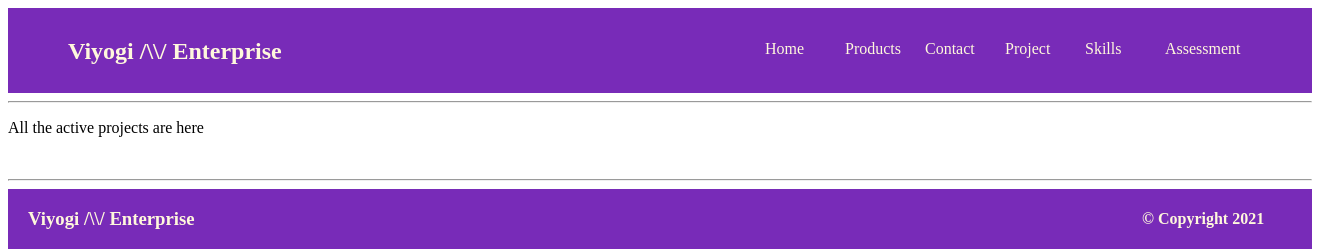
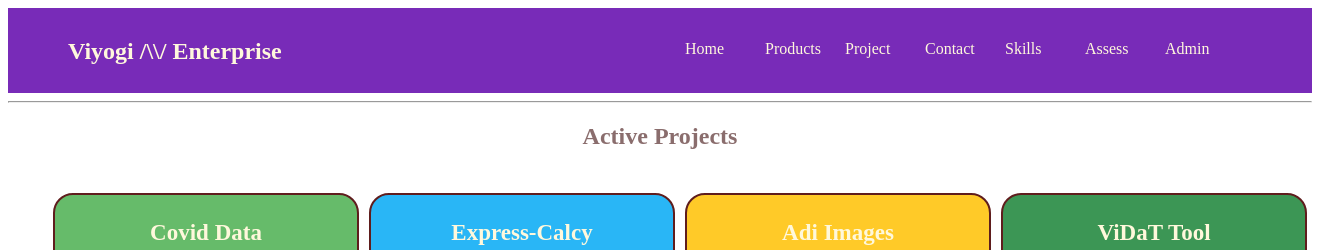
Before and after one commit to LALalitViyogi/Web-Dev-Work, a Flask app: page /project in a window 1320 px wide. Shown: the top 250 px of the page. Run offline with Flask 2, Linux system fonts and the light colour scheme.

Commit message:
active projects page done

```diff
--- a/Viyogi_Enterprise/templates/contact.html
+++ b/Viyogi_Enterprise/templates/contact.html
@@ -9,15 +9,15 @@
   </h2>
   <form action="/signup" method="post" style="margin-left: 100px;">
     <div class="main-form" style="margin-top: 20px; margin-bottom: 20px;">
-      <input type="text" id="name" name="name" required="true" style="height: 25px; width:300px; text-decoration:none; margin-left:20px; margin-right: 20px;" placeholder="Enter Full Name"></input>
-      <input type="email" id="email" name="email" pattern="[a-z0-9._%+-]+@[a-z0-9.-]+\.[a-z]{2,}$" required="true" style="height: 25px; width:300px; text-decoration:none; margin-left:20px; margin-right: 20px;" placeholder="Enter Your Email-Id"></input>
+      <input type="text" id="name" name="name" required="true" maxlength=24  style="height: 25px; width:300px; text-decoration:none; margin-left:20px; margin-right: 20px;" placeholder="Enter Full Name"></input>
+      <input type="email" id="email" name="email" pattern="[a-z0-9._%+-]+@[a-z0-9.-]+\.[a-z]{2,}$" required="true" maxlength=30 style="height: 25px; width:300px; text-decoration:none; margin-left:20px; margin-right: 20px;" placeholder="Enter Your Email-Id"></input>
     </div>
     <div class="main-form"style="margin-top: 20px;margin-bottom: 20px;">
       <input type="number" maxlength=10 id="mobile" name="moblie" required="true" style="height: 25px; width:300px; text-decoration:none; margin-left:20px; margin-right: 20px;" placeholder="Enter Mobile No"></input>
       <input type="text" id="city" name="city" style="height: 25px; width:300px; text-decoration:none; margin-left:20px; margin-right: 20px;" placeholder="Enter City"></input>
     </div>
     <div style="margin-top: 20px;margin-bottom: 20px;">
-      <input type="text" id="comments" name="comments" style="height: 70px; width:650px; text-decoration:none; margin-left:20px; margin-right: 20px;"></input>
+      <input type="text" id="comments" name="comments" style="height: 70px; width:650px; text-decoration:none; vertical-align:top; margin-left:20px; margin-right: 20px;"></input>
     </div>
     <div style="margin-top: 20px;margin-bottom: 20px;">
       <input style="height: 35px;color: cornsilk; background-color: rgb(120, 43, 184); width:660px; text-decoration:none; margin-left:20px; margin-right: 20px;" type="submit" value="Submit"></input>
--- a/Viyogi_Enterprise/templates/index.html
+++ b/Viyogi_Enterprise/templates/index.html
@@ -13,20 +13,20 @@
         <header style="background-color: rgb(120, 43, 184); height: 85px; z-index:1; ">
             <a href="{{url_for('main')}}"><h2 style="color: cornsilk;margin-left: 50px; padding:10px;height: 30px; width:220px;float:left;text-decoration: none;">Viyogi <span>/\\/</span> Enterprise</h2></a>
             <table style="float:right;padding:20px; color: cornsilk;margin-right:60px;">
-                <tr style="width: 200px;">
+                <tr style="width: 220px;">
                     <td style="padding:10px;width: 60px;display:block;float: left;"><a href="{{url_for('main')}}" style="color: cornsilk;padding:5px;text-decoration: none">Home</a></td>
                     <td style="padding:10px;width: 60px;display:block;float: left;"><a href="{{url_for('products')}}" style="color: cornsilk;padding:5px;text-decoration: none;">Products</a></td>
+                    <td style="padding:10px;width: 60px;display:block;float: left;"><a href="{{url_for('projects')}}" style="color: cornsilk;padding:5px;text-decoration: none;">Project</a></td>
                     <td style="padding:10px;width: 60px;display:block;float: left;"><a href="{{url_for('cont')}}" style="color: cornsilk;padding:5px;text-decoration: none;">Contact</a></td>
-                    <td style="padding:10px;width: 60px;display:block;float: left;"><a href="{{url_for('projects')}}" style="color: cornsilk;padding:5px;text-decoration: none;">Project</a></td>
                     <td style="padding:10px;width: 60px;display:block;float: left;"><a href="{{url_for('skill')}}" style="color: cornsilk;padding:5px;text-decoration: none;">Skills</a></td>
-                    <td style="padding:10px;width: 60px;display:block;float: left;"><a href="{{url_for('assess')}}" style="color: cornsilk;padding:5px;text-decoration: none;">Assessment</a></td>
+                    <td style="padding:10px;width: 60px;display:block;float: left;"><a href="{{url_for('assess')}}" style="color: cornsilk;padding:5px;text-decoration: none;">Assess</a></td>
+                    <td style="padding:10px;width: 60px;display:block;float: left;"><a href="{{url_for('logpage')}}" style="color: cornsilk;padding:5px;text-decoration: none;">Admin</a></td>
                 </tr>
             </table>
         </header>
         <hr>
         {% block contents %}
         {% endblock %}
-        <br>
         <hr>
         <footer>
             <div style="background-color: rgb(120, 43, 184); height: 60px;">
--- a/Viyogi_Enterprise/templates/project.html
+++ b/Viyogi_Enterprise/templates/project.html
@@ -1,4 +1,24 @@
 {% extends "index.html" %}
+
+{% block link%}
+{% endblock link %}
+
 {% block contents %}
-<p>All the active projects are here</p>
-{% endblock %}
+
+
+
+<div style="margin:20px;">
+ <h2 style="text-align: center; color: rgba(128, 96, 96, 0.918);">Active Projects</h2>
+</div>
+<br>
+{% set image_num=4%}
+<div style="margin-left:40px; margin-right:40px; display:flex;">
+ {% for j in range(image_num)%}
+ <a href={{links[len[j]]}} style="background-color:rgb({{colors[len[j]]}}); text-decoration: none;border-style:solid;margin:5px; border-width:2px;border-color:rgb(95, 29, 29);border-radius:20px;">
+  <h3 style="text-align: center; margin-top:25px; font-size:23px; color:cornsilk;">{{products[len[j]]}}</h3>
+  <img src="{{url_for('static', filename='img/'+imgs[len[j]])}}" style="height: 120px; margin-left:25px; margin-right:25px; margin-bottom:20px; width: 250px; border-width:1px;border-color:rgb(95, 29, 29); border-style:solid; border-radius:20px;">
+ </a>
+ {% endfor%}
+</div>
+<br>
+{% endblock contents %}
```
Also changed, not shown: Viyogi_Enterprise/templates/home.html (+18 -4 lines), Viyogi_Enterprise/templates/login.html (added, +9 -0 lines), Viyogi_Enterprise/templates/product.html (+3 -4 lines), Viyogi_Enterprise/templates/product_i.html (added, +7 -0 lines).
